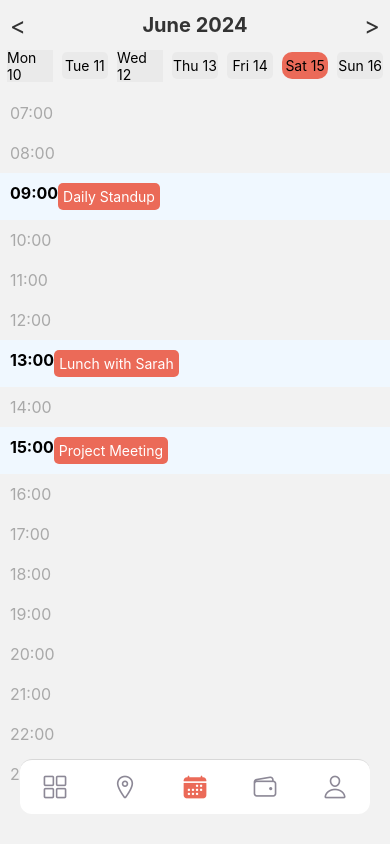
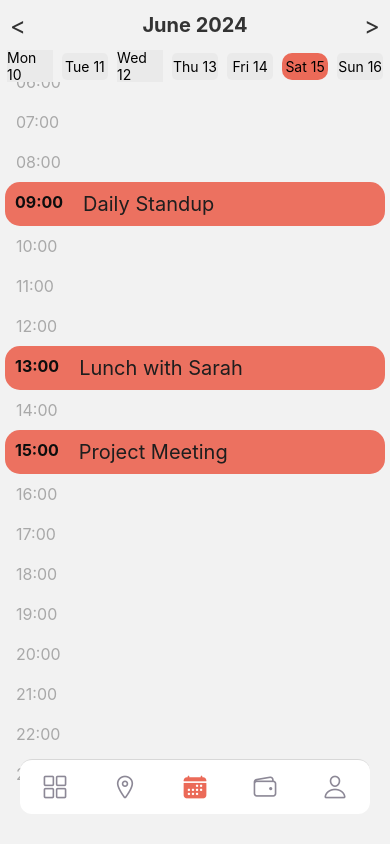
Before and after one commit to daniboz/goTravel-ui, a React Native app: screen /Calendar in a window 390 px wide. Built offline with nearby package versions, Linux system fonts and the light colour scheme.

Commit message:
create calendar - styling

```diff
--- a/screens/calendar/Calendar.jsx
+++ b/screens/calendar/Calendar.jsx
@@ -30,7 +30,7 @@ const CalendarPage = () => {
 
   useEffect(() => {
     const currentHour = new Date().getHours();
-    const offset = currentHour * 60; // adjust the multiplier based on your hour row height
+    const offset = currentHour * 35;
     hoursListRef.current?.scrollTo({ y: offset, animated: true });
   }, []);
 
@@ -54,7 +54,11 @@ const CalendarPage = () => {
       <View key={hour} style={hasAppointments ? styles.hourRowHighlighted : styles.hourRow}>
         <Text style={hasAppointments ? styles.hourTextHighlighted : styles.hourText}>{hour}</Text>
         {hasAppointments && (
-          <ScrollView horizontal showsHorizontalScrollIndicator={false}>
+          <ScrollView
+            horizontal
+            showsHorizontalScrollIndicator={false}
+            contentContainerStyle={styles.appointmentsScrollView}
+          >
             {appointments.map((appointment) => (
               <View key={appointment.id} style={styles.appointmentContainer}>
                 <Text style={styles.appointmentText}>{appointment.title}</Text>
@@ -165,15 +169,18 @@ const styles = StyleSheet.create({
     hourRow: {
       flexDirection: 'row',
       justifyContent: 'space-between',
-      padding: 10,
+      paddingVertical: 10,
       opacity: 0.3,
+      paddingHorizontal: 16,
     },
     hourRowHighlighted: {
       flexDirection: 'row',
       justifyContent: 'space-between',
       padding: 10,
-      opacity: 1,
-      backgroundColor: '#f0f8ff',
+      opacity: 0.95,
+      backgroundColor: COLORS.red,
+      borderRadius: 15,
+      marginHorizontal:5
     },
     hourText: {
       fontSize: 16,
@@ -182,14 +189,12 @@ const styles = StyleSheet.create({
       fontSize: 16,
       fontWeight: 'bold',
     },
-    appointmentContainer: {
-      backgroundColor: COLORS.red,
-      borderRadius: 5,
-      padding: 5,
-      marginRight: 10,
+    appointmentsScrollView: {
+      marginLeft: 20,
     },
     appointmentText: {
-      color: '#fff',
+      color: COLORS.black,
+      fontSize: 20,
     },
     todayButton: {
       backgroundColor: COLORS.red,
```
